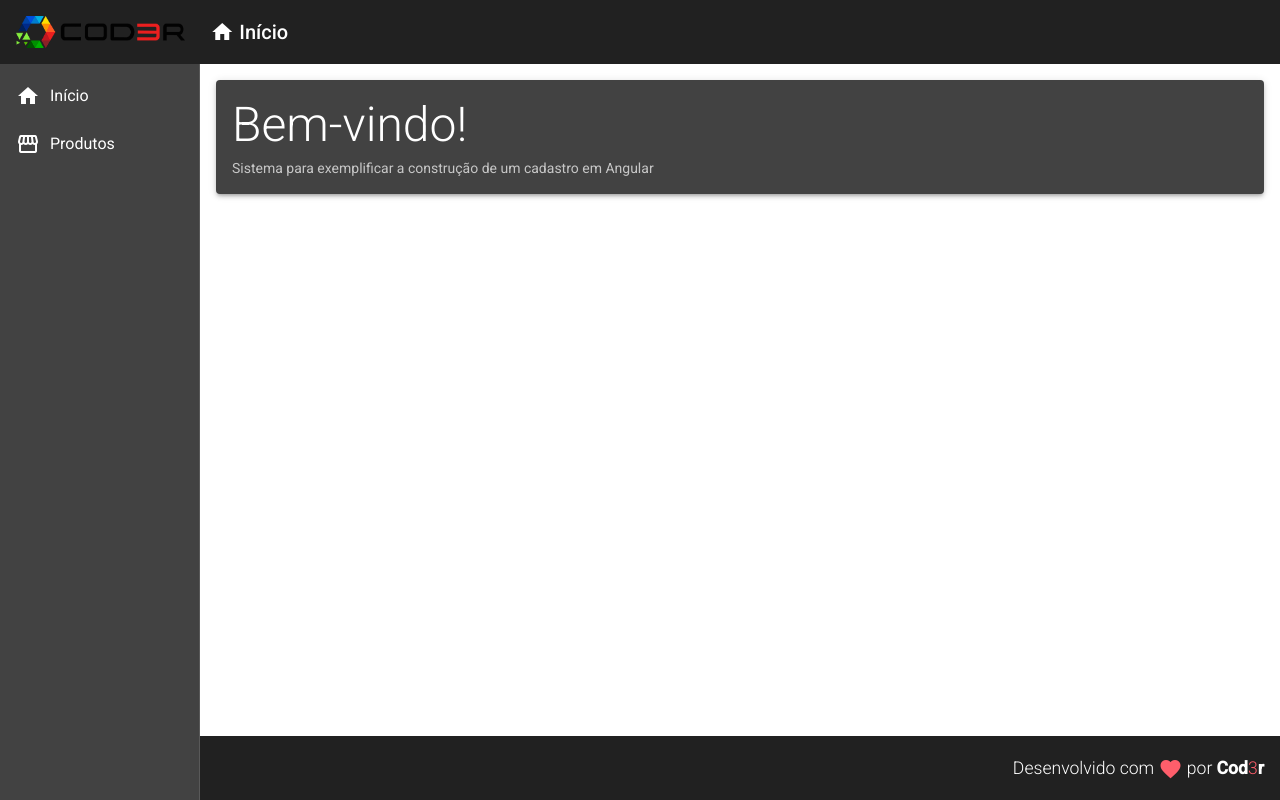
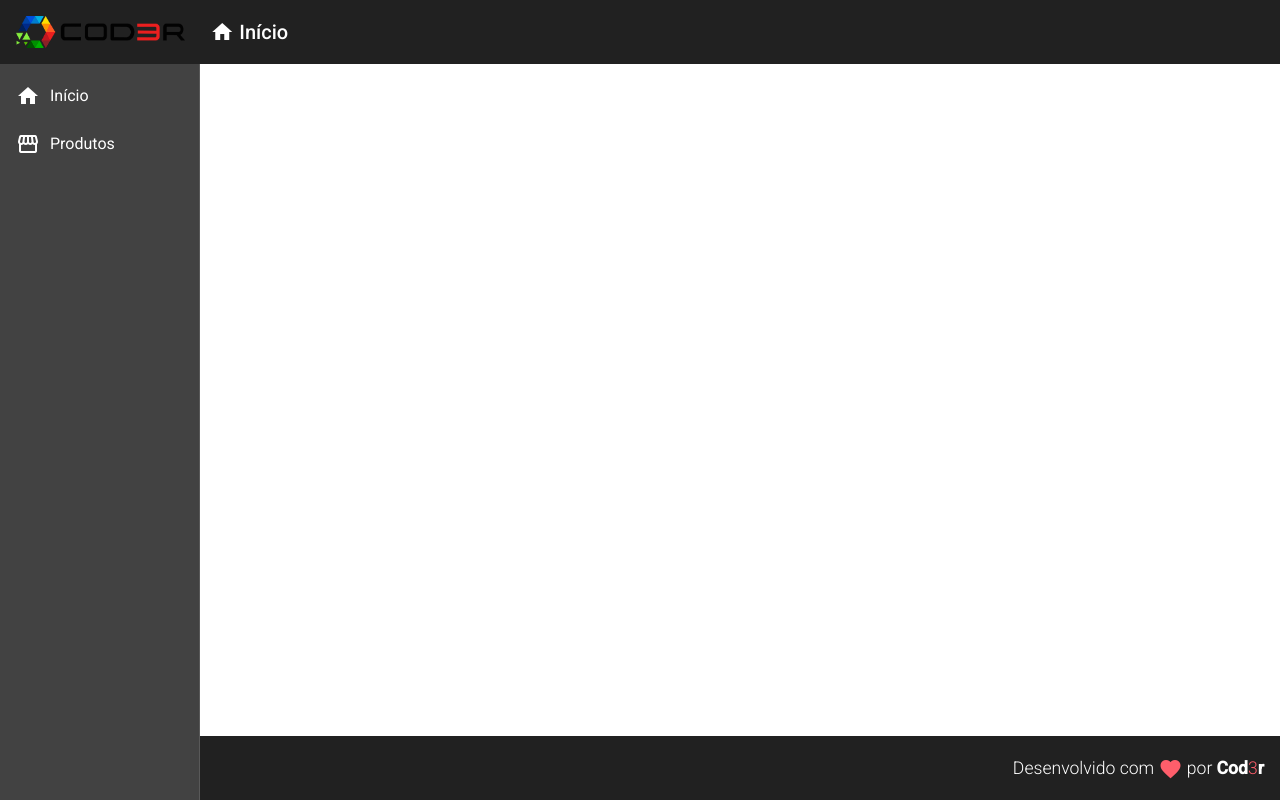
Before and after one commit to yuriouverney/Angular-9-Essencial, an Angular app in the folder frontend/: page /products in a window 1280 px wide. Before the commit this address led to /. Built offline with nearby package versions, Linux system fonts and the light colour scheme.

Commit message:
Navegação entre componentes

```diff
--- a/frontend/src/app/app-routing.module.ts
+++ b/frontend/src/app/app-routing.module.ts
@@ -1,7 +1,18 @@
 import { NgModule } from '@angular/core';
 import { RouterModule, Routes } from '@angular/router';
 
-const routes: Routes = [];
+import { HomeComponent } from './views/home/home.component'
+import { ProductCrudComponent } from './views/product-crud/product-crud.component'
+
+const routes: Routes = [
+  {
+    path: "",
+    component: HomeComponent
+  },{
+    path: "products",
+    component: ProductCrudComponent
+  }
+];
 
 @NgModule({
   imports: [RouterModule.forRoot(routes)],
--- a/frontend/src/app/app.module.ts
+++ b/frontend/src/app/app.module.ts
@@ -14,6 +14,7 @@
 import { MatCardModule } from '@angular/material/card';
 import { MatListModule } from '@angular/material/list';
 import { HomeComponent } from './views/home/home.component';
+import { ProductCrudComponent } from './views/product-crud/product-crud.component';
 
 @NgModule({
   declarations: [
@@ -21,7 +22,8 @@
     HeaderComponent,
     FooterComponent,
     NavComponent,
-    HomeComponent
+    HomeComponent,
+    ProductCrudComponent
   ],
   imports: [
     BrowserModule,
--- a/frontend/src/app/componentes/template/header/header.component.html
+++ b/frontend/src/app/componentes/template/header/header.component.html
@@ -1,6 +1,6 @@
 <mat-toolbar class="header mat-elevation-z4">
     <span>
-        <a>
+        <a routerLink="/">
             <img class="logo" src="../assets/img/logo.png" alt="logo">
         </a>
     </span>
--- a/frontend/src/app/componentes/template/nav/nav.component.html
+++ b/frontend/src/app/componentes/template/nav/nav.component.html
@@ -17,6 +17,6 @@
         </mat-nav-list>
     </mat-sidenav>
     <mat-sidenav-content class="content">
-        <app-home></app-home>
+        <router-outlet></router-outlet>
     </mat-sidenav-content>
 </mat-sidenav-container>
--- /dev/null
+++ b/frontend/src/app/views/product-crud/product-crud.component.html
@@ -0,0 +1 @@
+<p>product-crud works!</p>
--- /dev/null
+++ b/frontend/src/app/views/product-crud/product-crud.component.ts
@@ -0,0 +1,15 @@
+import { Component, OnInit } from '@angular/core';
+
+@Component({
+  selector: 'app-product-crud',
+  templateUrl: './product-crud.component.html',
+  styleUrls: ['./product-crud.component.css']
+})
+export class ProductCrudComponent implements OnInit {
+
+  constructor() { }
+
+  ngOnInit(): void {
+  }
+
+}
```
Also changed, not shown: frontend/src/app/views/product-crud/product-crud.component.css (added), 1 other file (tests, documents, lock files or other folders).
